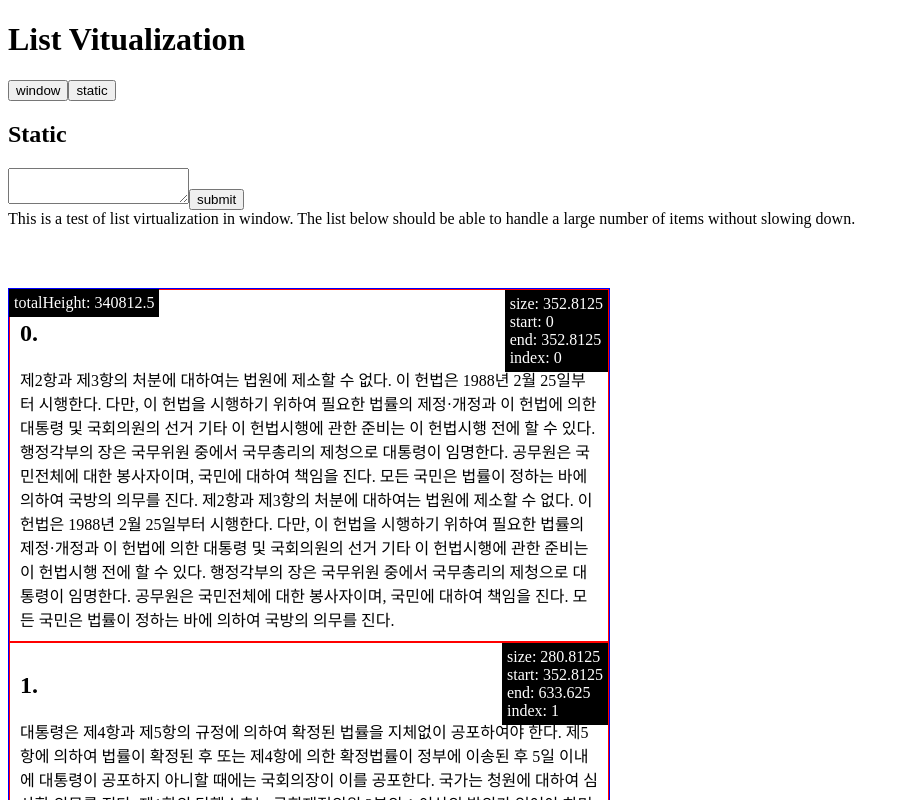
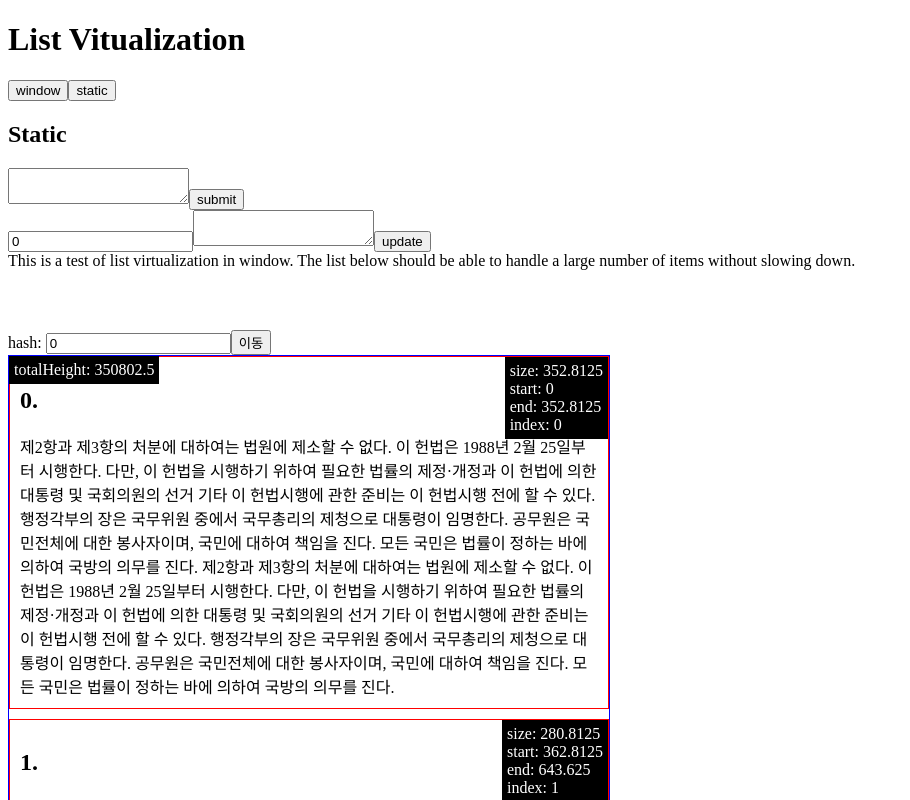
Before and after one commit to piggmme/react-list-virtualization, a React (Vite) app: page / in a window 1280 px wide. Both pictures are taken after a click on the button "static". Shown: the top 800 px of the page, without its empty margins (0-910 px from the left). Built offline with nearby package versions, Linux system fonts and the light colour scheme.

Commit message:
feat: static list virtualization
- 요소 크기, 갯수 변할때 업데이트
- moveTo utils 제공

```diff
--- a/src/StaticVirtualList.tsx
+++ b/src/StaticVirtualList.tsx
@@ -19,12 +19,38 @@ const mockData = Array.from({ length: 1000 }, (_, i) => LoremIpsums[i % LoremIps
 export default function StaticVirtualList () {
   const [text, setText] = useState('')
   const [list, setList] = useState(mockData)
+  const [index, setIndex] = useState(0)
+
+  // useEffect(() => {
+  //   const timer = setInterval(() => {
+  //     setList(prev => [...prev.slice().sort(() => Math.random() - 0.5)])
+  //   }, 2000)
+
+  //   return () => {
+  //     clearInterval(timer)
+  //   }
+  // }, [setList])
 
   return (
     <div>
       <h2>Static</h2>
+      <div>
         <textarea value={text} onChange={e => setText(e.target.value)} />
         <button onClick={() => setList(prev => [text, ...prev])}>submit</button>
+      </div>
+
+      <div>
+        <input type='number' value={index} onChange={e => setIndex(Number(e.target.value))} />
+        <textarea value={text} onChange={e => setText(e.target.value)} />
+        <button onClick={() => setList((prev) => {
+          const next = prev.slice()
+          next[index] = text
+          return next
+        })}
+        >update
+        </button>
+      </div>
+
       <div style={{ paddingBottom: '60px' }}>
         This is a test of list virtualization in window. The list below should be able to handle a large number of items without slowing down.
       </div>
@@ -42,8 +68,20 @@ function List ({ list }: { list: typeof mockData }) {
     virtualItems,
     virtualFrontSpaceRef,
     virtualBackSpaceRef,
-  } = useVirtualList({ count: list.length, })
+    moveTo,
+  } = useVirtualList({ count: list.length, gap: 10 })
+  const [hash, setHash] = useState<number>(0)
+
   return (
+    <>
+      <div>
+        hash: <input type='number' value={hash} onChange={e => setHash(Number(e.target.value))} />
+        <button onClick={() => {
+          moveTo(item => item.index === hash)
+        }}
+        >이동
+        </button>
+      </div>
       <div
         style={{
           width: '600px',
@@ -53,7 +91,7 @@ function List ({ list }: { list: typeof mockData }) {
           position: 'relative',
           display: 'flex',
           flexDirection: 'column',
-        // gap: '10px',
+          gap: '10px',
         }}
         ref={containerRef}
       >
@@ -88,6 +126,7 @@ function List ({ list }: { list: typeof mockData }) {
         }
       <div ref={virtualBackSpaceRef}></div>
       </div>
+    </>
   )
 }
 
--- a/src/useVirtualList.ts
+++ b/src/useVirtualList.ts
@@ -1,14 +1,18 @@
-import { useCallback, useEffect, useMemo, useState } from 'react'
+import { useCallback, useEffect, useLayoutEffect, useMemo, useState } from 'react'
+import { flushSync } from 'react-dom'
 
 const OVER_SCAN = 5
 
-type VirtualListItem = {
+type MeasuredItem = {
   index: number
   size: number
+  _ref?: Element | null
+}
+
+type VirtualListItem = {
   start: number
   end: number
-  _ref?: Element | null
-}
+} & MeasuredItem
 
 type VirtualListProps = {
   count: number
@@ -54,37 +58,54 @@ export default function useVirtualList ({
   }, [])
 
   const [totalHeight, setTotalHeight] = useState(0)
-  const defaultItems = useMemo(() => Array.from({ length: count }, (_, i) => ({
-    index: i,
-    size: 0,
-    start: 0,
-    end: 0,
-    _ref: null,
-  })), [count])
-  const [items, setItems] = useState<VirtualListItem[]>(defaultItems)
-  const [virtualItems, setVirtualItems] = useState<VirtualListItem[]>(defaultItems)
+  const defaultItems = useMemo(() => Array.from({ length: count }, (_, index) => (createVirtualItem(index))), [count])
+  const [measuredItems, setMeasuredItems] = useState<MeasuredItem[]>([])
+  const [items, setItems] = useState<VirtualListItem[]>([])
+  const [virtualItems, setVirtualItems] = useState<VirtualListItem[]>([])
 
-  const measureElement = useCallback((node: Element | null | undefined) => {
+  useLayoutEffect(function updateItems () {
+    setItems(defaultItems)
+    setMeasuredItems(defaultItems)
+    setVirtualItems([])
+  }, [defaultItems])
+
+  const measureElement = (node: Element | null | undefined) => {
     if (!node) return
+
     const index = Number((node as HTMLElement).dataset.key)
+    const size = node.getBoundingClientRect().height
 
-    setItems((prevItems) => {
-      const size = node.getBoundingClientRect().height
-      const start = index === 0 ? 0 : prevItems[index - 1].end + gap
-      const end = start + size
-      const _ref = node
+    if (measuredItems[index].size === size) return
 
+    setMeasuredItems((prevItems) => {
       const newItems = prevItems.map((item, i) => {
         if (i === index) return {
-          index, size, start, end, _ref,
+          index, size, _ref: node,
         }
         else return item
       })
-
-      setTotalHeight(newItems.reduce((acc, item) => acc + item.size + gap, -gap))
       return newItems
     })
-  }, [gap])
+  }
+
+  useEffect(function updateItemsStartEnd () {
+    const newItems = measuredItems.map((item, index) => {
+      const start = measuredItems.slice(0, index).reduce((acc, item) => acc + item.size + gap, 0)
+      const end = start + item.size
+
+      return {
+        ...item,
+        start,
+        end,
+      }
+    })
+
+    setItems(newItems)
+  }, [measuredItems, gap])
+
+  useEffect(function calculateTotalHeight () {
+    setTotalHeight(items.reduce((acc, item) => acc + item.size + gap, -gap))
+  }, [items, gap])
 
   useEffect(function updateVirtualItems () {
     const handleScroll = () => {
@@ -114,7 +135,7 @@ export default function useVirtualList ({
     }
   }, [items, count, overscan, container])
 
-  useEffect(function updateVirtualSpace () {
+  const updateVirtualSpace = useCallback(() => {
     if (virtualItems.length === count) return
     if (!container._ref || !virtualFrontSpace || !virtualBackSpace) return
 
@@ -133,12 +154,63 @@ export default function useVirtualList ({
     }
   }, [virtualItems, count, totalHeight, container, virtualFrontSpace, virtualBackSpace])
 
+  useEffect(function updateVirtualSpaceEffect () {
+    updateVirtualSpace()
+  }, [updateVirtualSpace])
+
+  const findItem = (condition: (item: VirtualListItem) => boolean) => {
+    return items.find(condition)
+  }
+
+  const updateVirtualItems = (start: number) => {
+    const end = start + container.height
+
+    const newVirtualItems = items.filter((item) => {
+      return item.end > start && item.start < end
+    })
+
+    if (newVirtualItems.length === 0) return
+
+    const overScanedVirtualItems = items.slice(
+      Math.max(0, newVirtualItems[0].index - overscan),
+      Math.min(count, newVirtualItems[newVirtualItems.length - 1].index + 1 + overscan),
+    )
+
+    setVirtualItems(overScanedVirtualItems)
+  }
+
+  const moveTo = (condition: (item: VirtualListItem) => boolean) => {
+    const target = findItem(condition)
+    if (!target) return
+
+    flushSync(() => {
+      updateVirtualItems(target.start)
+      updateVirtualSpace()
+    })
+
+    container._ref?.scrollTo({
+      top: target.start,
+      behavior: 'instant',
+    })
+  }
+
   return {
     containerRef,
     virtualFrontSpaceRef,
     virtualBackSpaceRef,
     measureElement,
     totalHeight,
-    virtualItems,
+    virtualItems: virtualItems.length === 0 ? items : virtualItems,
+    moveTo,
   }
 }
+
+function createVirtualItem (index: number) {
+  return {
+    index,
+    size: 0,
+    start: 0,
+    end: 0,
+    _ref: null,
+  }
+}
```
Lines whose indentation alone changed are shown as unchanged.
